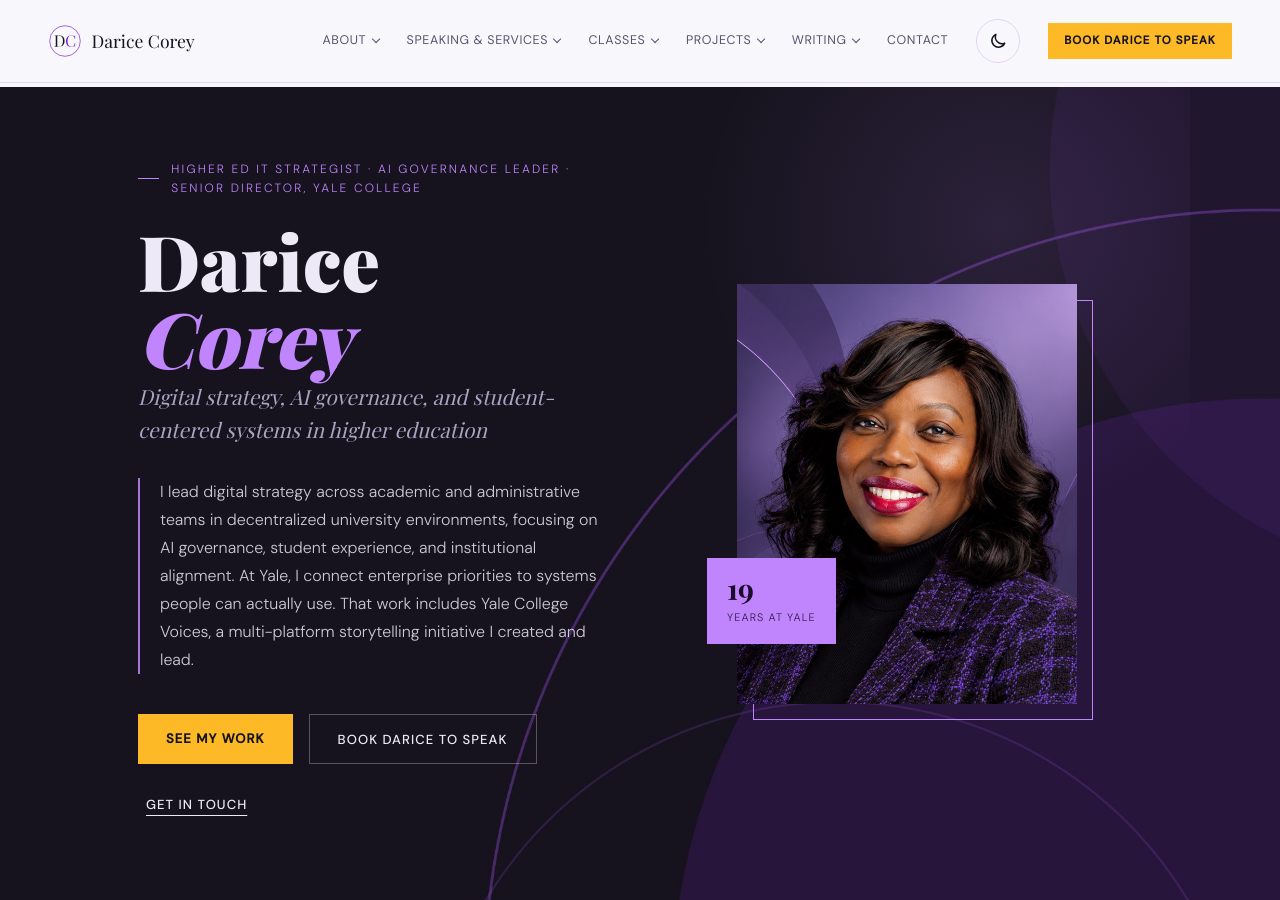
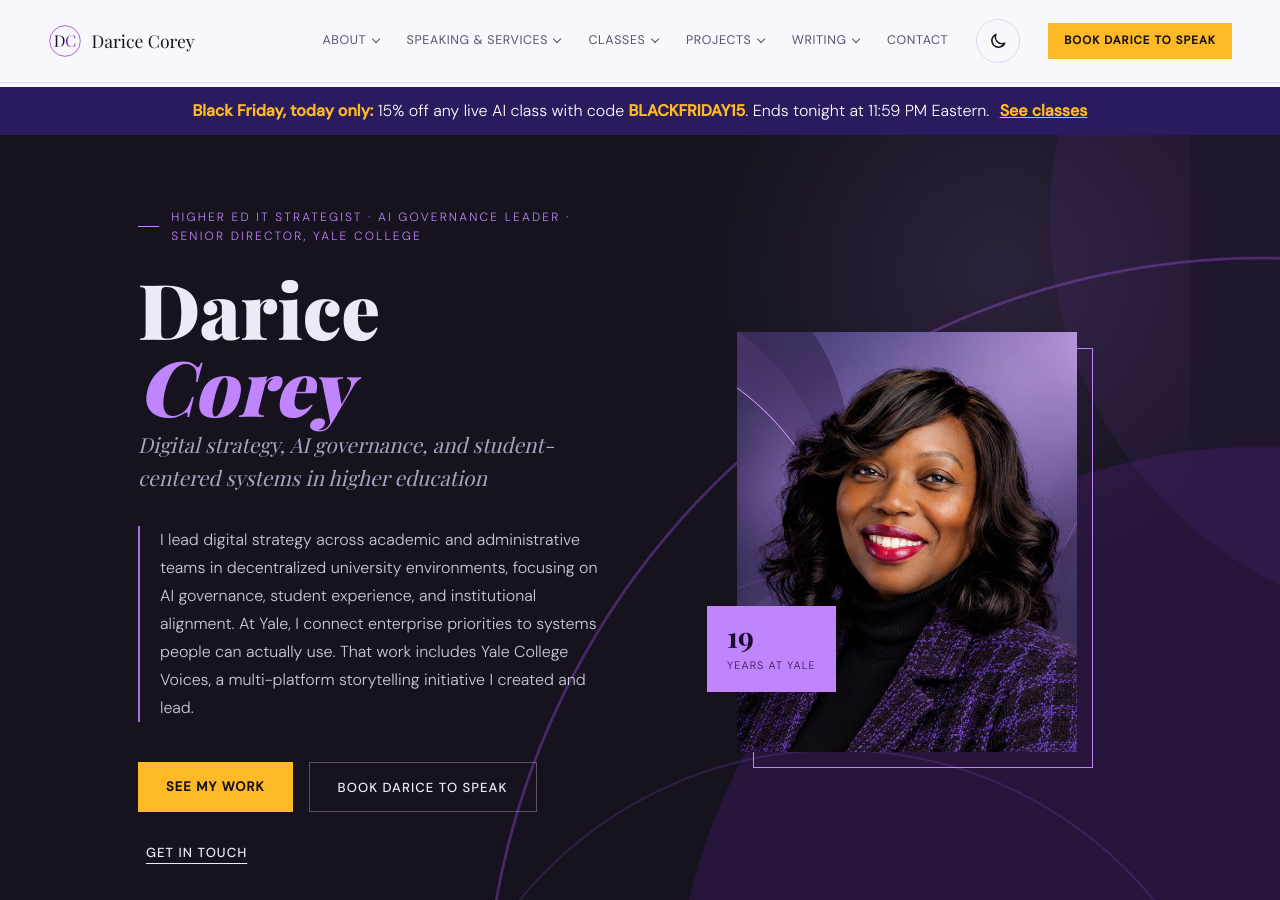
Before and after one commit to dcoreyrasm/dcoreyrasm.github.io, a Jekyll site: the page built from index.html, in a window 1280 px wide and 900 px high. Built offline with Jekyll 4.4.1, drawn with Linux system fonts in a browser that asks for light colours; some web fonts are replaced.

Commit message:
Add Black Friday banner (auto-hides at midnight ET)
Co-Authored-By: Claude Opus 5.5 <noreply@anthropic.com>
Claude-Session: https://claude.ai/code/session_012t3srxiJ4CrnSFvkm6R7Vt

```diff
--- /dev/null
+++ b/_includes/bf-banner.html
@@ -0,0 +1,10 @@
+<div id="bf-banner" role="region" aria-label="Black Friday sale" style="background:#2a1a5e;color:#fff;text-align:center;padding:12px 16px;font-family:'DM Sans',sans-serif;font-size:16px;line-height:1.5;">
+  <strong style="color:#FDB926;">Black Friday, today only:</strong>
+  15% off any live AI class with code <strong style="color:#FDB926;">BLACKFRIDAY15</strong>. Ends tonight at 11:59 PM Eastern.
+  <a href="/classes.html?utm_source=website&utm_medium=banner&utm_campaign=black-friday-2026" style="color:#FDB926;font-weight:bold;margin-left:6px;">See classes</a>
+</div>
+<script>
+  if (Date.now() > Date.UTC(2026, 10, 28, 4, 59, 59)) {
+    var b = document.getElementById('bf-banner'); if (b) b.remove();
+  }
+</script>
--- a/classes.html
+++ b/classes.html
@@ -32,6 +32,7 @@
   <script type="text/javascript">if(!window.__daOptOut){(function(c,l,a,r,i,t,y){c[a]=c[a]||function(){(c[a].q=c[a].q||[]).push(arguments)};t=l.createElement(r);t.async=1;t.src="https://www.clarity.ms/tag/"+i;y=l.getElementsByTagName(r)[0];y.parentNode.insertBefore(t,y);})(window,document,"clarity","script","xdrtc0i2un");}</script>
 </head>
 <body>
+  {% include bf-banner.html %}
   <a href="#main-content" class="skip-link">Skip to main content</a>
   {% include site-nav.html %}
 
--- a/index.html
+++ b/index.html
@@ -48,6 +48,7 @@
   <script type="text/javascript">if(!window.__daOptOut){(function(c,l,a,r,i,t,y){c[a]=c[a]||function(){(c[a].q=c[a].q||[]).push(arguments)};t=l.createElement(r);t.async=1;t.src="https://www.clarity.ms/tag/"+i;y=l.getElementsByTagName(r)[0];y.parentNode.insertBefore(t,y);})(window,document,"clarity","script","xdrtc0i2un");}</script>
 </head>
 <body>
+  {% include bf-banner.html %}
   <a href="#main-content" class="skip-link">Skip to main content</a>
   {% include site-nav.html %}
 
```
